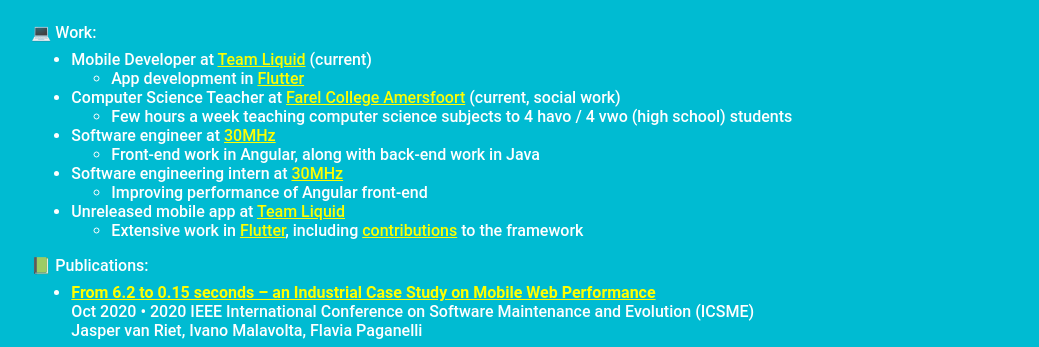
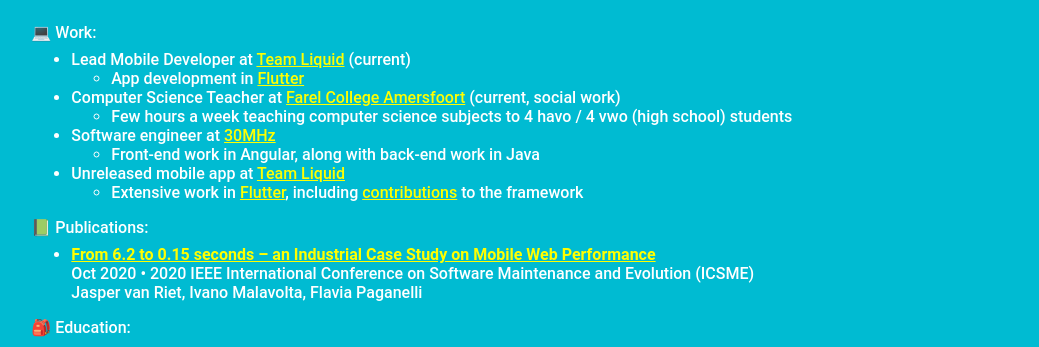
Before and after one commit to JaspervanRiet/JaspervanRiet.github.io, a plain HTML site: page index.html in a window 1280 px wide. Shown: the part 380-727 px from the top of the page, without its empty margins (119-1158 px from the left). Drawn offline with Linux system fonts and the light colour scheme.

Commit message:
Update jobs

```diff
--- a/index.html
+++ b/index.html
@@ -40,7 +40,7 @@
         <h3>💻 Work:</h3>
         <ul>
           <li>
-            Mobile Developer at
+            Lead Mobile Developer at
             <a class="highlight" href="https://www.teamliquid.com/"
               >Team Liquid</a
             >
@@ -71,13 +71,6 @@
           </li>
           <ul class="indented-list">
             <li>Front-end work in Angular, along with back-end work in Java</li>
-          </ul>
-          <li>
-            Software engineering intern at
-            <a class="highlight" href="https://www.30mhz.com/">30MHz</a>
-          </li>
-          <ul class="indented-list">
-            <li>Improving performance of Angular front-end</li>
           </ul>
           <li>
             Unreleased mobile app at
```
